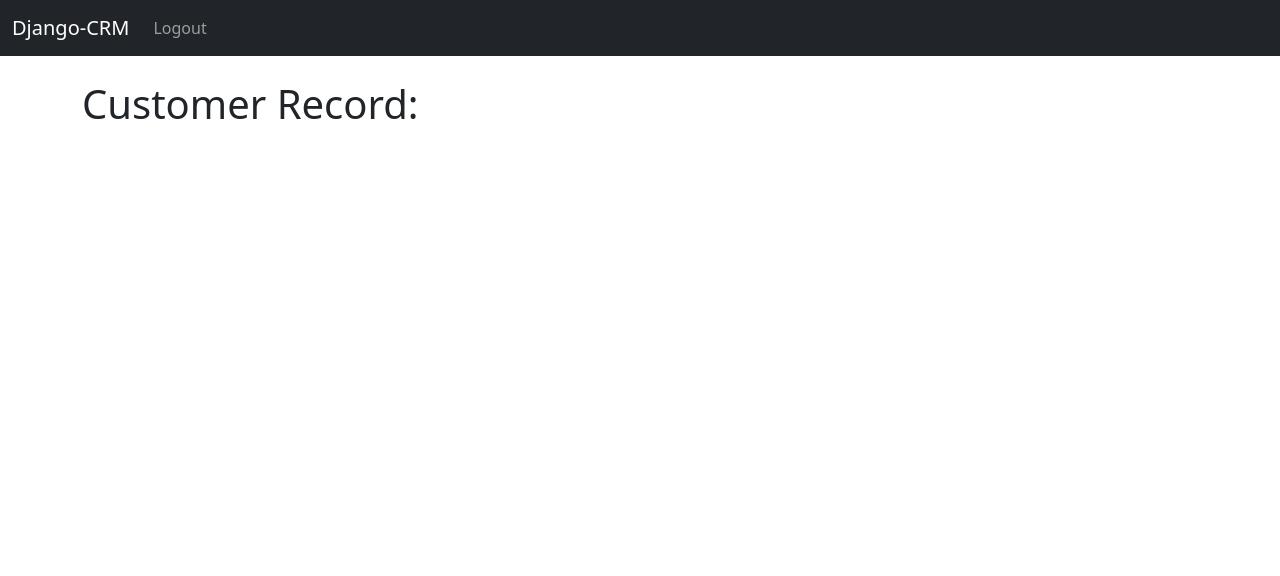
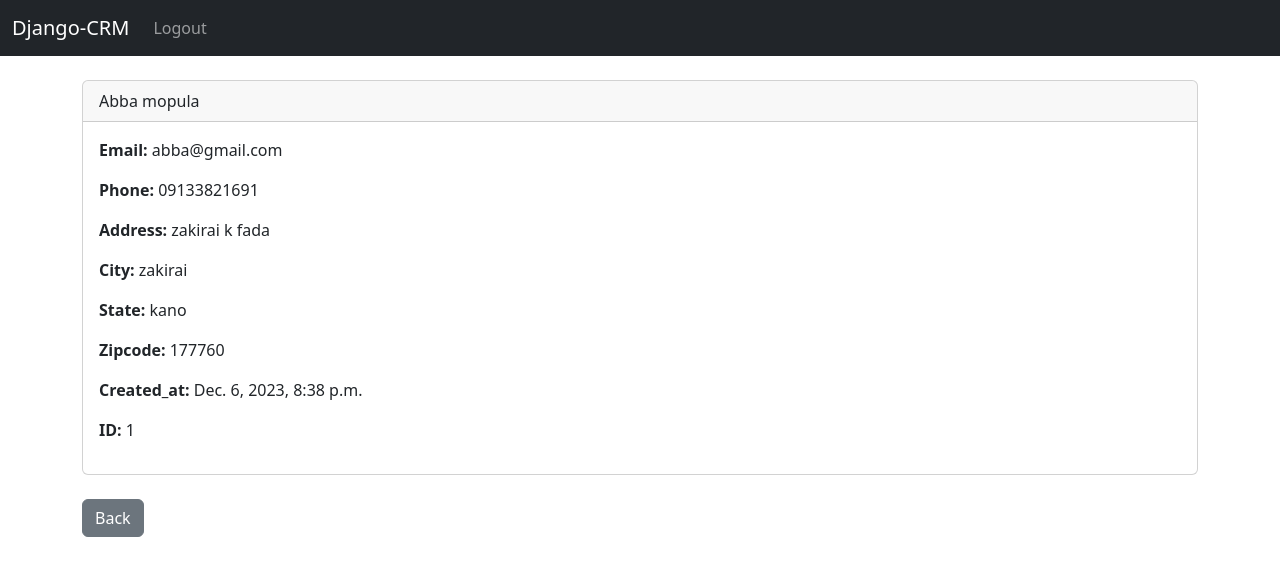
Before and after one commit to Alhrafas/Django-crm, a Django app: page /record/1/ in a window 1280 px wide. Shown: the top 576 px of the page. Run offline with Django 4.2, Linux system fonts and the light colour scheme; a user stored in the database is signed in; data comes from the database, SQL or seed files in the repository; both versions use the stored data as it was after the commit.

Commit message:
initial commit

```diff
--- a/website/templates/home.html
+++ b/website/templates/home.html
@@ -33,7 +33,7 @@
             <td>{{ record.state }}</td>
             <td>{{ record.zipcode }}</td>
             <td>{{ record.created_at }}</td>
-            <td>{{ record.id }}</td>
+            <td><a href="{% url 'record' record.id %}">{{ record.id }}</a></td>
           </tr>    {% comment %} <br><br> {% endcomment %}
           {% endfor %}
 
--- a/website/templates/record.html
+++ b/website/templates/record.html
@@ -1,5 +1,40 @@
 {% extends 'base.html' %}
 
 {% block content %}
-    <h1>Customer Record:</h1>
+<div class="card">
+    <div class="card-header">
+        {{ customer_record.first_name }} {{ customer_record.last_name }}
+    </div>
+    <div class="card-body">
+
+        <p class="card-text">
+            <strong>Email: </strong>{{ customer_record.email }}
+        </p>
+        <p class="card-text">
+            <strong>Phone: </strong>{{ customer_record.phone }}
+        </p>
+        <p class="card-text">
+            <strong>Address: </strong>{{ customer_record.address }}
+        </p>
+        <p class="card-text">
+            <strong>City: </strong>{{ customer_record.city }}
+        </p>
+        <p class="card-text">
+            <strong>State: </strong>{{ customer_record.state }}
+        </p>
+        <p class="card-text">
+            <strong>Zipcode: </strong>{{ customer_record.zipcode }}
+        </p>
+        <p class="card-text">
+            <strong>Created_at: </strong>{{ customer_record.created_at }}
+        </p>
+        <p class="card-text">
+            <strong>ID: </strong>{{ customer_record.id }}
+        </p>
+      </p>
+
+    </div>
+</div>
+<br>
+<a href="{% url 'home' %}" class="btn btn-secondary">Back</a>
 {% endblock content %}
--- a/website/views.py
+++ b/website/views.py
@@ -52,5 +52,5 @@ def customer_record(request, pk):
         customer_record = Record.objects.get(id=pk)
         return render(request, 'record.html', {'customer_record': customer_record})
     else:
-        messages.success(request, "You Must Be Logged To View The Records")
+        messages.success(request, "You Must Be Logged In To View This Page....")
         return redirect('home')
```
Also changed, not shown: db.sqlite3.
